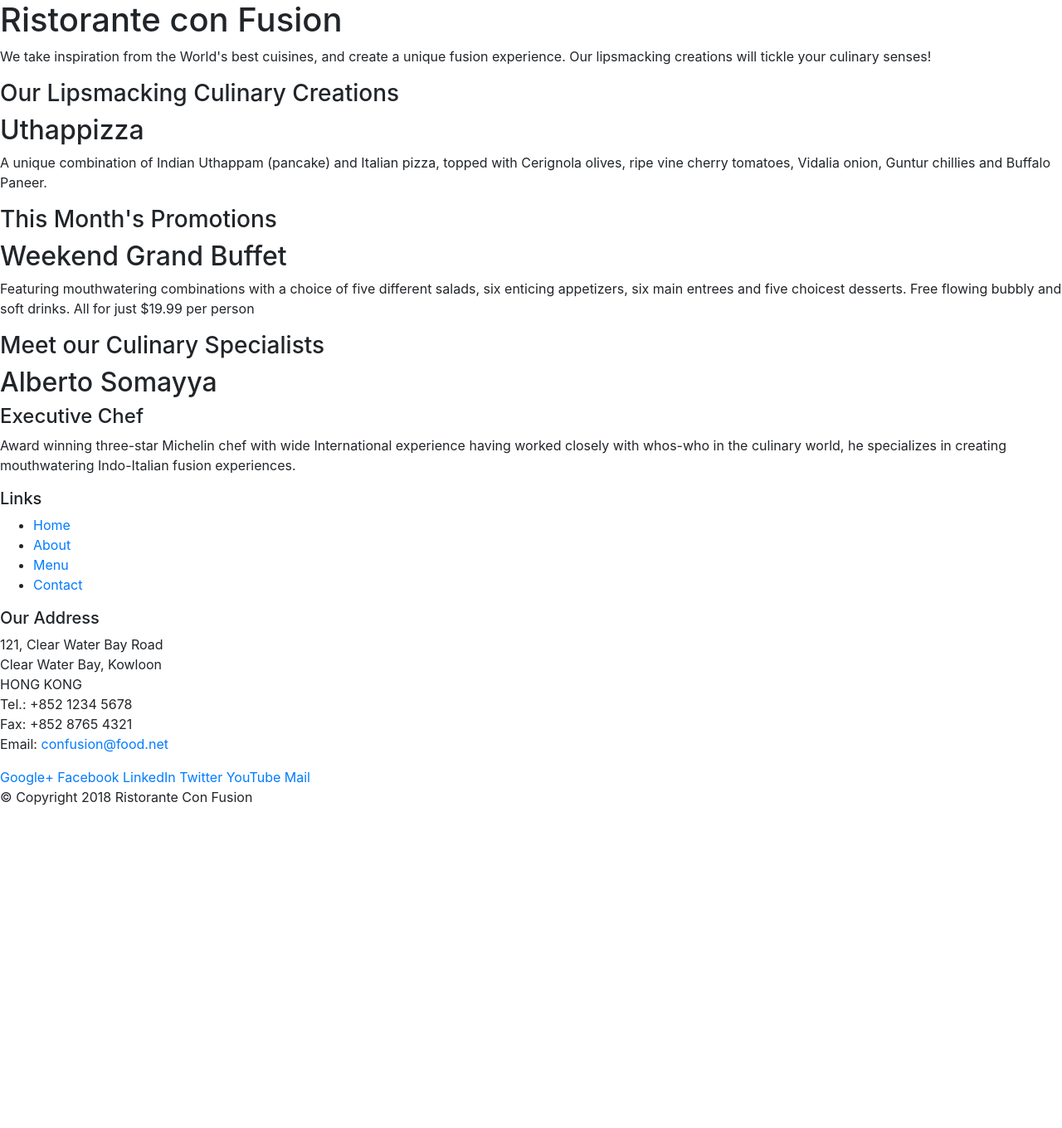
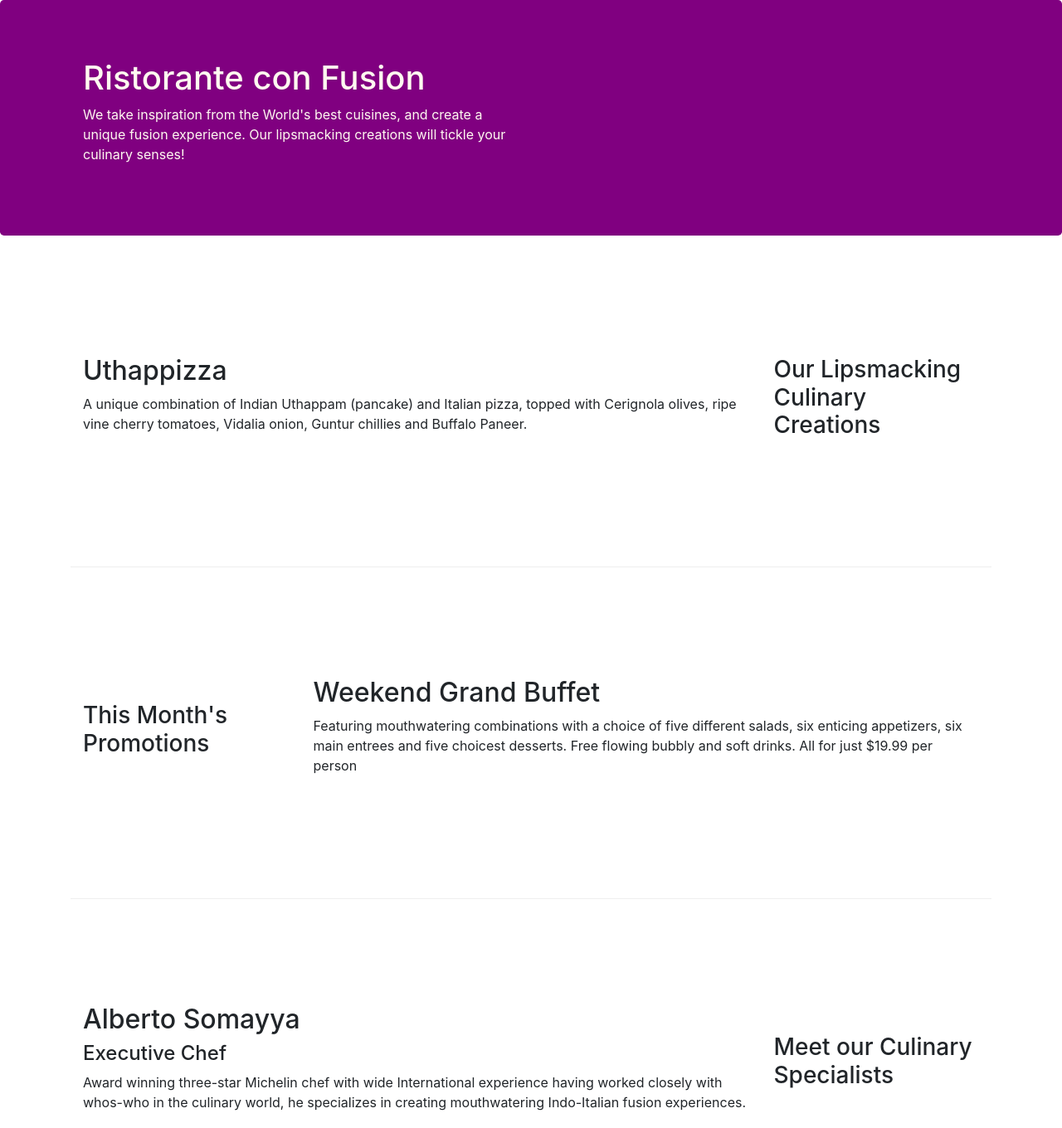
Before and after one commit to minhnguyeninternship/Exercises, a website: page index.html in a window 1280 px wide. Shown: the top 1360 px of the page at 83% size. Before the commit the page ends 989 px from the top, so only its background shows below. Drawn offline with nearby package versions, Linux system fonts and the light colour scheme.

Commit message:
Exercise aboutus

```diff
--- /dev/null
+++ b/css/style.css
@@ -0,0 +1,33 @@
+.row-header
+{
+ margin: 0px auto;
+ padding: 0px auto;
+}
+.row-content
+{
+    margin: 0px auto;
+    padding: 50px 0px 50px 0px;
+    border-bottom: 1px ridge;
+    min-height: 400px;
+}
+.footer
+{
+    background-color: purple;
+    margin: 0px auto;
+    padding: 20px 0px 20px 0px;
+}
+.jumbotron
+{
+    padding: 70px 30px 70px 30px;
+    margin: 0px auto;
+    background: purple;
+    color: floralwhite;
+
+}
+.address
+{
+    font-size: 80%;
+    margin: 0px;
+    color: black;
+
+}
--- a/index.html
+++ b/index.html
@@ -9,15 +9,16 @@
 
     <!-- Bootstrap CSS -->
     <link rel="stylesheet" href="node_modules/bootstrap/dist/css/bootstrap.min.css">
+    <link rel="stylesheet" href="css/style.css">
     <title>Ristorante Con Fusion</title>
 </head>
 
 <body>
 
-    <header>
-        <div>
-            <div>
-                <div>
+    <header class="jumbotron">
+        <div class="container">
+            <div class="row row-header">
+                <div class="col-12 col-sm-6">
                     <h1>Ristorante con Fusion</h1>
                     <p>We take inspiration from the World's best cuisines, and create a unique fusion experience. Our lipsmacking creations will tickle your culinary senses!</p>
                 </div>
@@ -27,33 +28,33 @@
         </div>
     </header>
 
-    <div>
-        <div>
-            <div>
+    <div class="container">
+        <div class="row row-content align-items-center">
+            <div class="col-12 col-sm-4 order-sm-last col-md-3">
                 <h3>Our Lipsmacking Culinary Creations</h3>
             </div>
-            <div>
+            <div class="col col-sm order-sm-first col-md">
                 <h2>Uthappizza</h2>
                 <p>A unique combination of Indian Uthappam (pancake) and Italian pizza, topped with Cerignola olives, ripe vine cherry tomatoes, Vidalia onion, Guntur chillies and Buffalo Paneer.</p>
             </div>
         </div>
 
 
-        <div>
-            <div>
+        <div class="row row-content align-items-center">
+            <div class="col-12 col-sm-4 col-md-3">
                 <h3>This Month's Promotions</h3>
             </div>
-            <div>
+            <div class="col col-sm col-md">
                 <h2>Weekend Grand Buffet</h2>
                 <p>Featuring mouthwatering combinations with a choice of five different salads, six enticing appetizers, six main entrees and five choicest desserts. Free flowing bubbly and soft drinks. All for just $19.99 per person </p>
             </div>
         </div>
 
-        <div>
-            <div>
+        <div class="row row-content align-items-center">
+            <div class="col-12 col-sm-4 order-sm-last col-md-3">
                 <h3>Meet our Culinary Specialists</h3>
             </div>
-            <div>
+            <div class="col col-sm order-sm-first col-md">
                 <h2>Alberto Somayya</h2>
                 <h4>Executive Chef</h4>
                 <p>Award winning three-star Michelin chef with wide International experience having worked closely with whos-who in the culinary world, he specializes in creating mouthwatering Indo-Italian fusion experiences. </p>
@@ -61,19 +62,19 @@
         </div>
     </div>
 
-    <footer>
-        <div>
-            <div>
-                <div>
+    <footer class="footer">
+        <div class="container">
+            <div class="row">
+                <div class="col-4 offset-1 col-sm-2">
                     <h5>Links</h5>
-                    <ul>
+                    <ul class="list-unstyled">
                         <li><a href="#">Home</a></li>
                         <li><a href="#">About</a></li>
                         <li><a href="#">Menu</a></li>
                         <li><a href="#">Contact</a></li>
                     </ul>
                 </div>
-                <div>
+                <div class="col-7 col-sm-5">
                     <h5>Our Address</h5>
                     <address>
 		              121, Clear Water Bay Road<br>
@@ -84,8 +85,8 @@
 		              Email: <a href="mailto:confusion@food.net">confusion@food.net</a>
 		           </address>
                 </div>
-                <div>
-                    <div>
+                <div class="col-12 col-sm-4 align-self-center">
+                    <div class="text-center">
                         <a href="http://google.com/+">Google+</a>
                         <a href="http://www.facebook.com/profile.php?id=">Facebook</a>
                         <a href="http://www.linkedin.com/in/">LinkedIn</a>
@@ -95,8 +96,8 @@
                     </div>
                 </div>
            </div>
-           <div>
-                <div>
+           <div class="row justify-content-center">
+                <div class="col-auto">
                     <p>© Copyright 2018 Ristorante Con Fusion</p>
                 </div>
            </div>
--- /dev/null
+++ b/style1.css
@@ -0,0 +1,31 @@
+.jumbotron {
+    padding:70px 30px 70px 30px;
+    margin:0px auto;
+    background: #9575CD ;
+    color:floralwhite;
+}
+
+.address{
+    font-size:80%;
+    margin:0px;
+    color:#0f0f0f;
+}
+.footer{
+    background-color: #D1C4E9;
+    margin:0px auto;
+    padding: 20px 0px 20px 0px;
+.row-content
+{
+    margin: 0px auto;
+    padding: 50px 0px 50px 0px;
+    border-bottom: 2px ridge;
+    min-height: 200px;
+}
+a
+{
+    text-decoration: none;
+}
+.container
+{
+    display: flex;
+}
```
Also changed, not shown: aboutus.html (added, +137 -0 lines).
